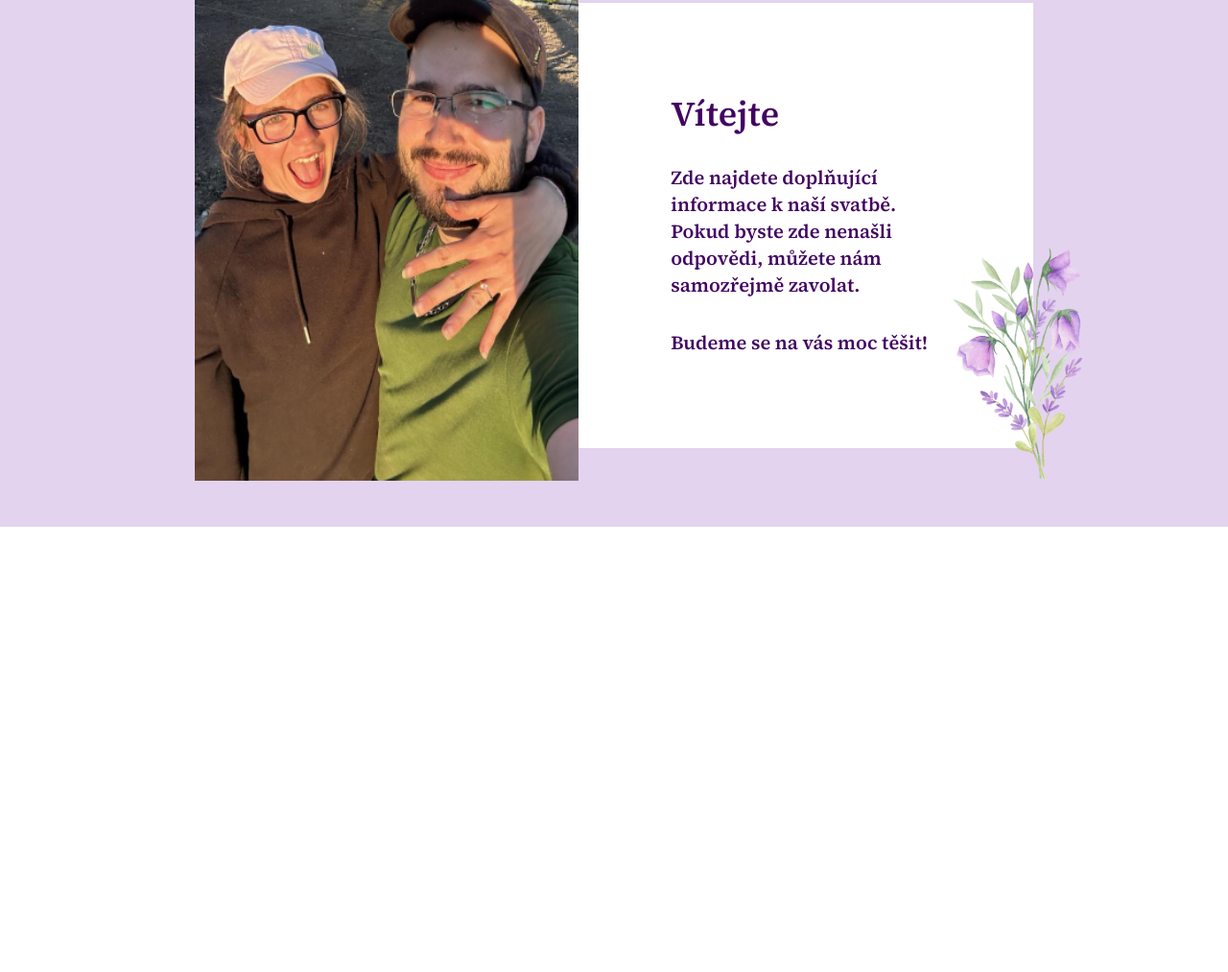
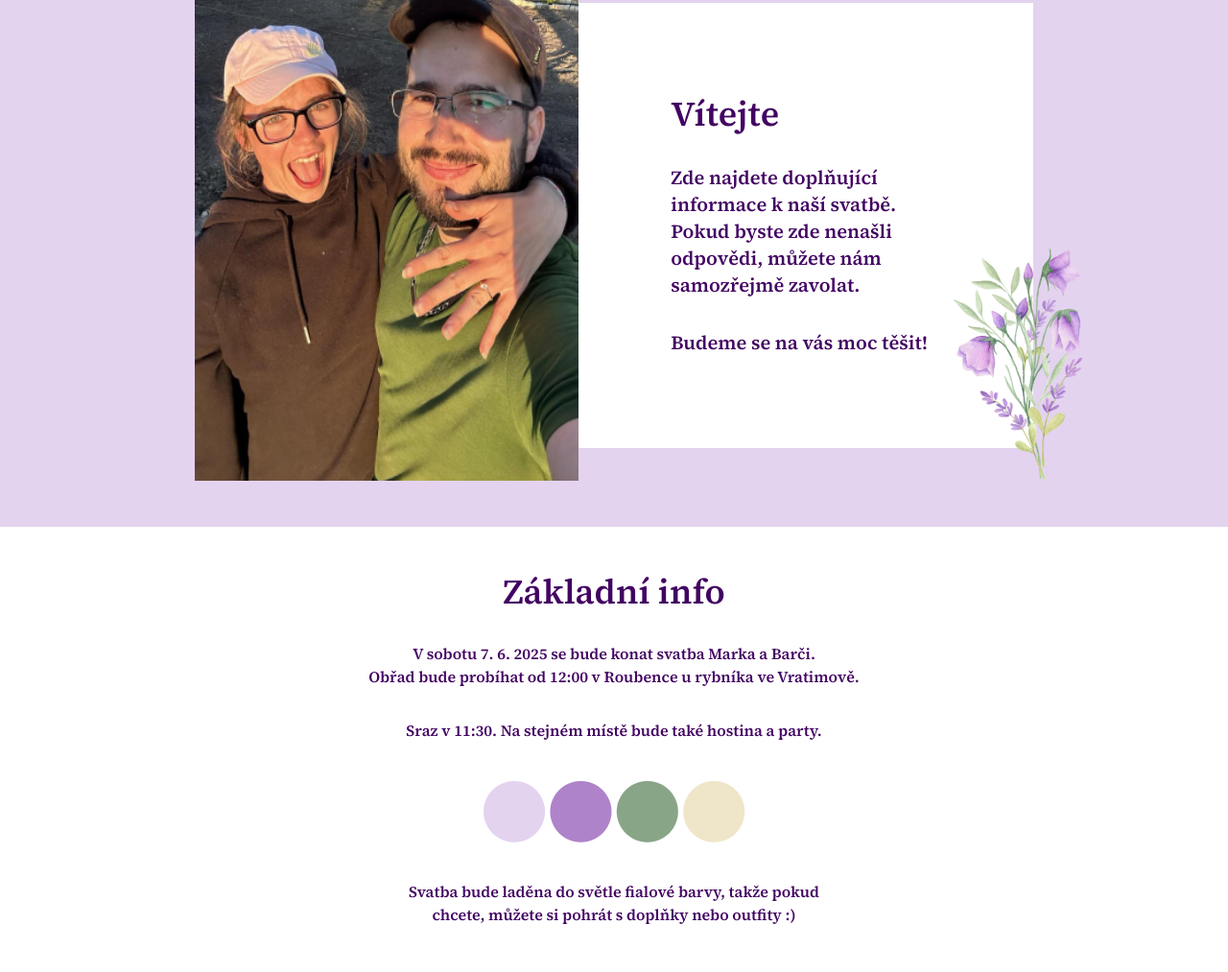
Before and after one commit to Capricoornus/svatbou.cz, a plain HTML site: page index.html in a window 1280 px wide. Shown: the part 209-1222 px from the top of the page at 96% size. Before the commit the page ends 800 px from the top, so only its background shows below. Drawn offline with nearby package versions, Linux system fonts and the light colour scheme.

Commit message:
Added Information section

```diff
--- a/index.html
+++ b/index.html
@@ -45,6 +45,14 @@
             </div>
         </section>
 
+        <section class="text-center text-lila-dark p-12 sm:p-12">
+            <h1 class="text-4xl">Základní info</h1>
+            <p class="mt-8">V sobotu 7. 6. 2025 se bude konat svatba Marka a Barči.</br>Obřad bude probíhat od 12:00 v Roubence u rybníka ve Vratimově.</p>
+            <p class="mt-8">Sraz v 11:30. Na stejném místě bude také hostina a party.</p>
+            <img src="assets/img/palette.png" alt="Barevná paleta" class="mt-8 mx-auto">
+            <p class="mt-8">Svatba bude laděna do světle fialové barvy, takže pokud</br>chcete, můžete si pohrát s doplňky nebo outfity :)</p>
+        </section>
+
     </main>
 
 </body>
```
Also changed, not shown: assets/img/palette.png (added).
